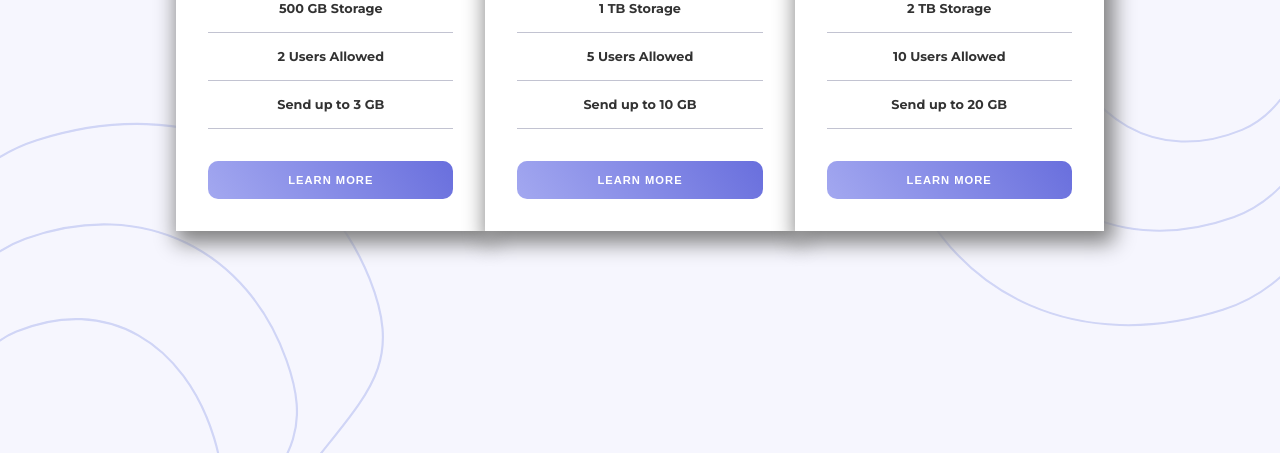
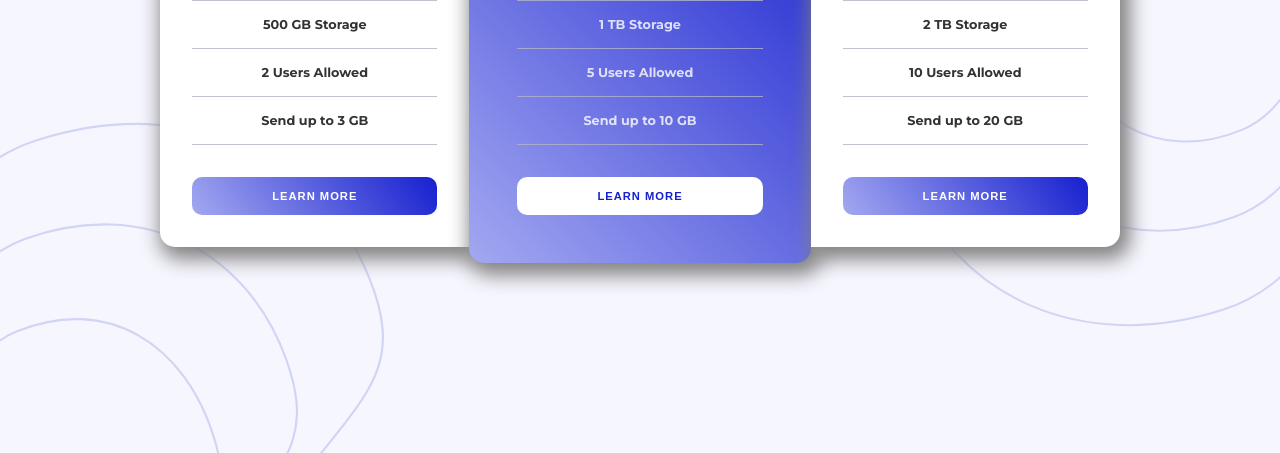
Before and after one commit to Skyz03/Pricing-Component-with-Toggle, a plain HTML site: page index.html in a window 1280 px wide. Shown: the part 347-800 px from the top of the page. Drawn offline with Linux system fonts and the light colour scheme.

Commit message:
Imporovement in the Card Second Child

```diff
--- a/sass/abstracts/_variables.scss
+++ b/sass/abstracts/_variables.scss
@@ -4,5 +4,5 @@ $colors: (
   grayish-blue: hsl(233, 13%, 49%),
   dark-grayish-blue: hsl(232, 13%, 33%),
   linear-gradient1: hsl(236, 72%, 79%),
-  linear-gradient2: hsl(237, 63%, 64%),
+  linear-gradient2: hsl(237, 80%, 45%),
 );
--- a/sass/layout/_card.scss
+++ b/sass/layout/_card.scss
@@ -45,6 +45,26 @@
   }
 }
 
-.card::second-child {
-  background: red;
+.card:nth-child(1) {
+  border-radius: 15px 0 0 15px;
 }
+
+.card:nth-child(2) {
+  background-image: linear-gradient(
+    45deg,
+    color(linear-gradient1),
+    color(linear-gradient2)
+  );
+  padding: 3rem;
+  border-radius: 15px;
+  color: #fff;
+
+  button {
+    background: #fff;
+    color: color(linear-gradient2);
+  }
+}
+
+.card:nth-child(3) {
+  border-radius: 0 15px 15px 0;
+}
```
Also changed, not shown: css/main.css, 1 other file.
